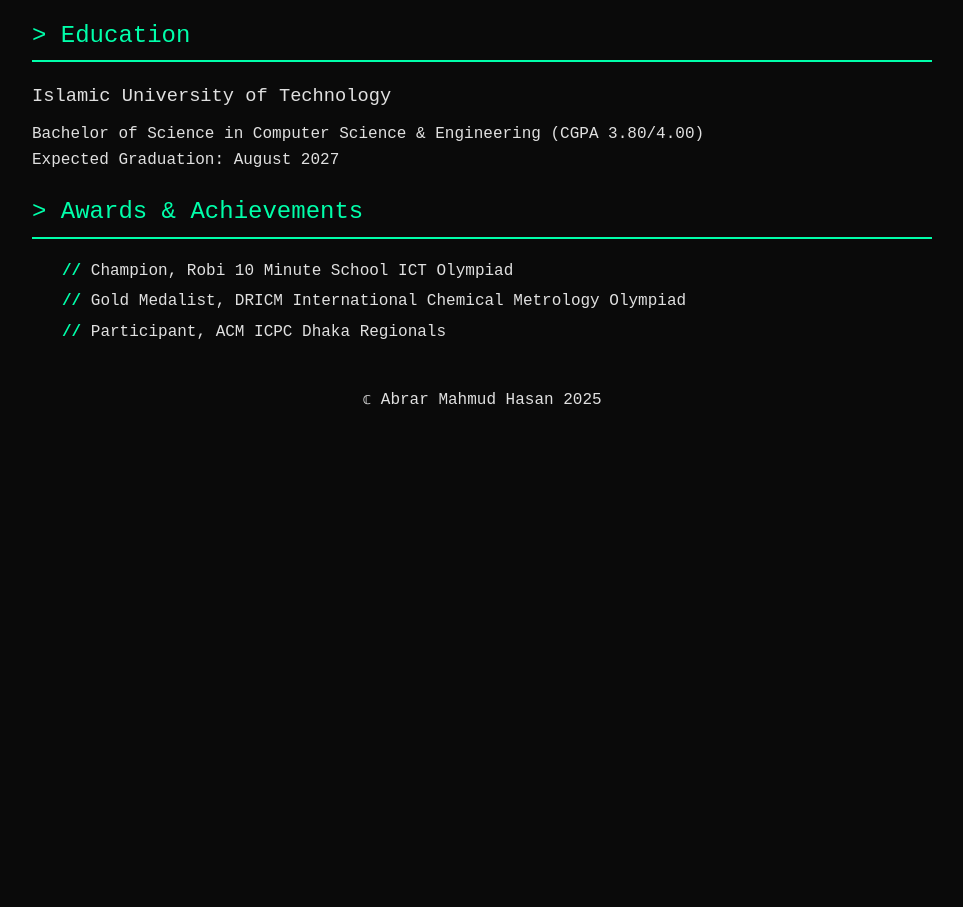
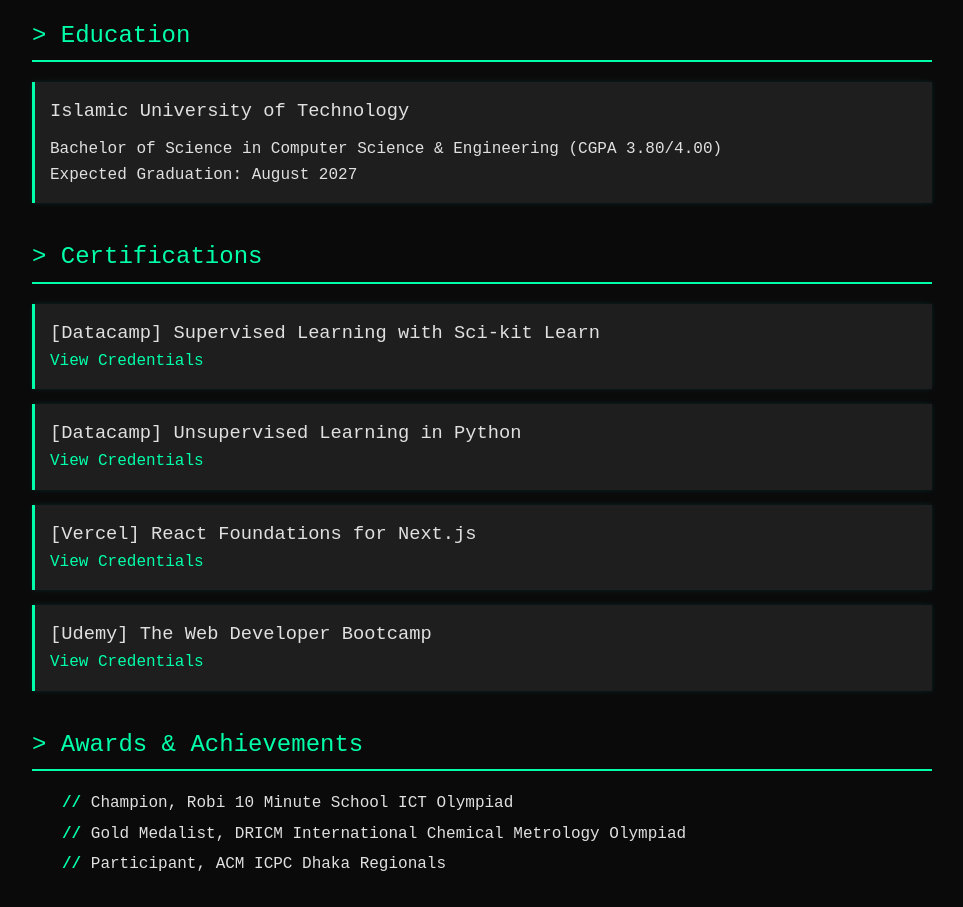
Before and after one commit to AlchemistReturns/portfolio-site, a plain HTML site: page index.html in a window 1280 px wide. Shown: the part 1854-2761 px from the top of the page, without its empty margins (158-1121 px from the left). Before the commit the page ends 2283 px from the top, so only its background shows below. Drawn offline with Linux system fonts and the light colour scheme.

Commit message:
Added certifications, modified education design

```diff
--- a/index.html
+++ b/index.html
@@ -94,6 +94,26 @@
             </div>
         </section>
 
+        <section id="certifications" class="section">
+            <h2>> Certifications</h2>
+            <div class="certification-card">
+                <h3>[Datacamp] Supervised Learning with Sci-kit Learn</h3>
+                <a href="https://www.datacamp.com/statement-of-accomplishment/course/66101d402d66aa0c8e17e06d3e4b9be4f036d2e6?raw=1" target="_blank">View Credentials</a>
+            </div>
+            <div class="certification-card">
+                <h3>[Datacamp] Unsupervised Learning in Python</h3>
+                <a href="https://www.datacamp.com/statement-of-accomplishment/course/150de95409cb1339846831cbc4121f1446f19aab?raw=1" target="_blank">View Credentials</a>
+            </div>
+            <div class="certification-card">
+                <h3>[Vercel] React Foundations for Next.js</h3>
+                <a href="https://nextjs.org/learn/certificate?course=react-foundations&user=69091&certId=react-foundations-69091-1749562350365" target="_blank">View Credentials</a>
+            </div>
+            <div class="certification-card">
+                <h3>[Udemy] The Web Developer Bootcamp</h3>
+                <a href="https://www.udemy.com/certificate/UC-18f822dd-11d5-4e90-89e0-5168a8ba2949/" target="_blank">View Credentials</a>
+            </div>
+        </section>
+
         <section id="achievements" class="section">
             <h2>> Awards & Achievements</h2>
             <ul>
--- a/style.css
+++ b/style.css
@@ -77,7 +77,7 @@ a:hover {
 .section {
     padding: 10px 0;
 }
-.project-card, .job-card, .skill-card {
+.project-card, .job-card, .skill-card, .certification-card, .edu-item {
     background-color: var(--card-bg);
     border-left: 3px solid var(--primary-color);
     padding: 15px;
```
